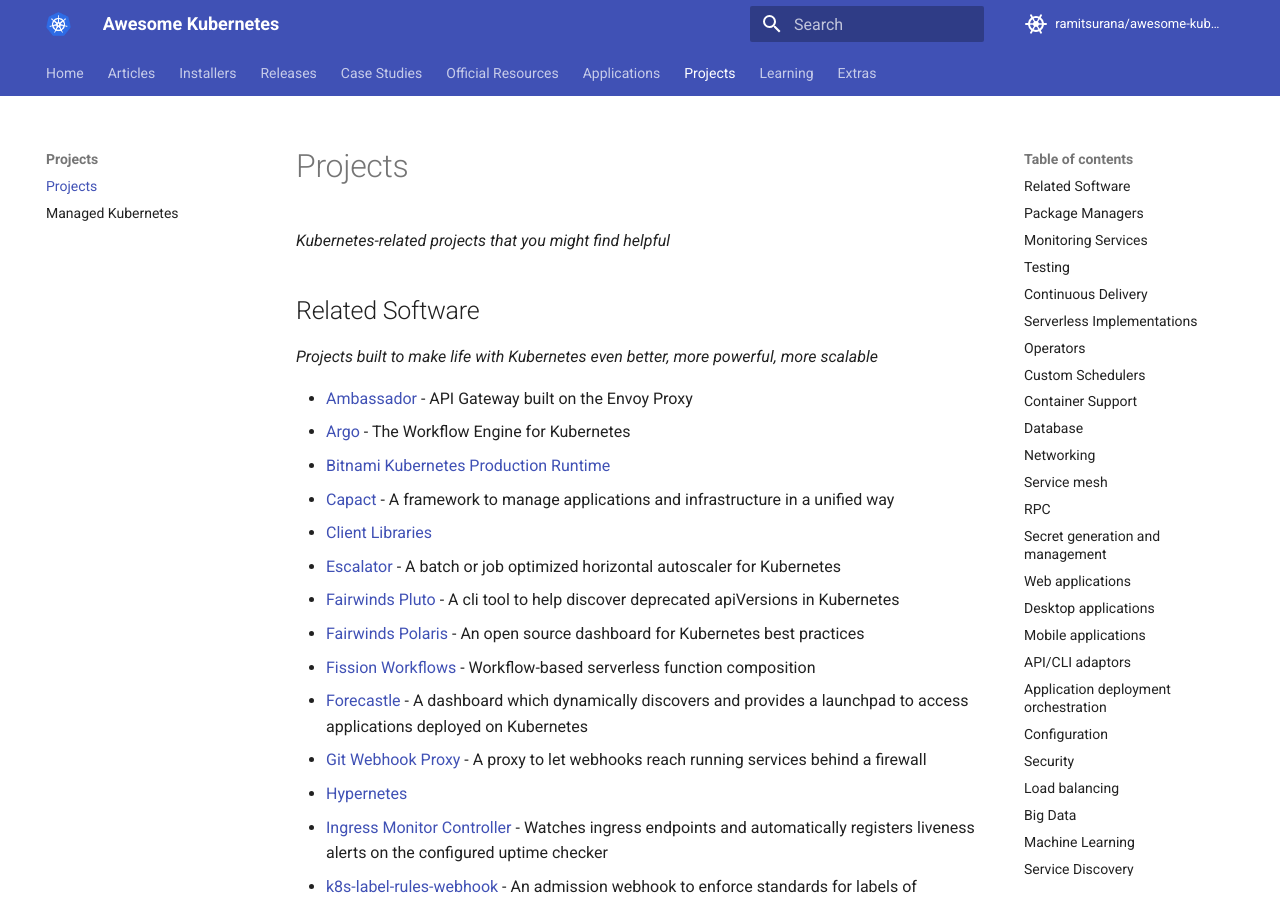
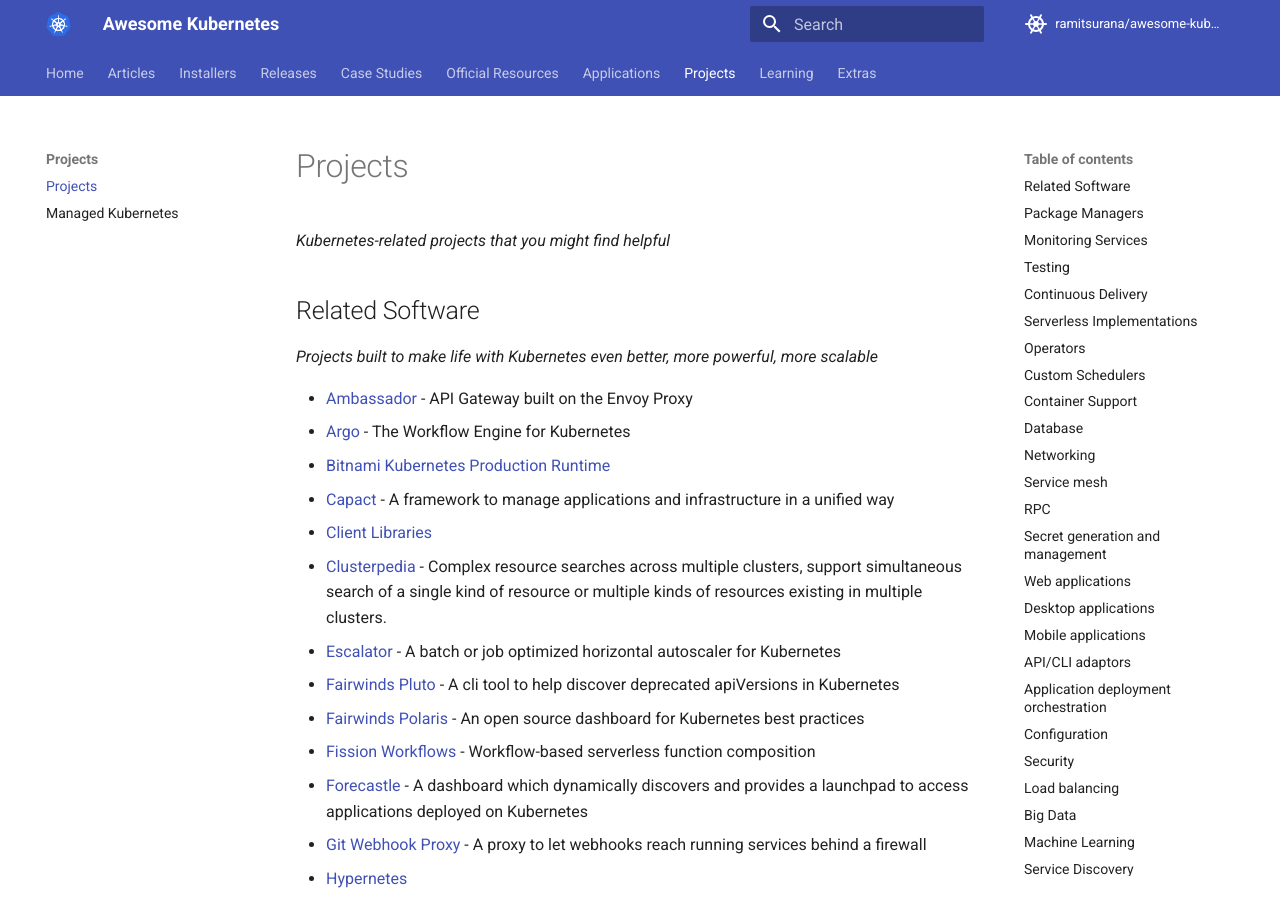
Before and after one commit to topstar920707/awesome-kubernetes, an MkDocs documentation site: the page built from docs/projects/projects.md, in a window 1280 px wide and 900 px high. Built offline with MkDocs 1.6.1 and Material for MkDocs 9.7.7, drawn with Linux system fonts in a browser that asks for light colours; comment, search, counter and statistics services are not loaded.

Commit message:
Add Clusterpedia to Projects (#736)

```diff
--- a/docs/projects/projects.md
+++ b/docs/projects/projects.md
@@ -13,6 +13,7 @@ Projects
 * [Bitnami Kubernetes Production Runtime](https://kubeprod.io)
 * [Capact](https://github.com/capactio/capact) - A framework to manage applications and infrastructure in a unified way
 * [Client Libraries](https://github.com/kubernetes/website/blob/master/content/en/docs/reference/using-api/client-libraries.md)
+* [Clusterpedia](https://github.com/clusterpedia-io/clusterpedia) - Complex resource searches across multiple clusters, support simultaneous search of a single kind of resource or multiple kinds of resources existing in multiple clusters.
 * [Escalator](https://github.com/atlassian/escalator) - A batch or job optimized horizontal autoscaler for Kubernetes
 * [Fairwinds Pluto](https://github.com/FairwindsOps/pluto) - A cli tool to help discover deprecated apiVersions in Kubernetes
 * [Fairwinds Polaris](https://github.com/reactiveops/polaris) - An open source dashboard for Kubernetes best practices
```
